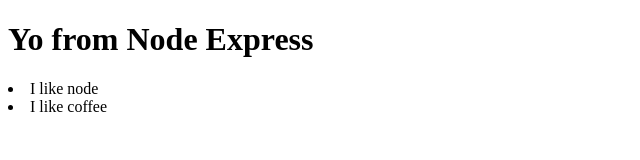
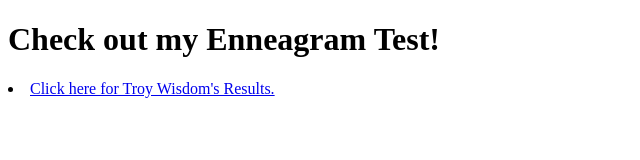
Before and after one commit to tgwisdom/devlab-mike, a website: page index.html in a window 1280 px wide. Shown: the whole page, without its empty margins (0-640 px from the left). Drawn offline with Linux system fonts and the light colour scheme.

Commit message:
modifed index.html to display link

```diff
--- a/hello-node.js
+++ b/hello-node.js
@@ -2,7 +2,7 @@
 const app = express()
 const path = require('node:path')
 
-console.log("hello from node");
+console.log("Node *waves* ");
 
 app.get('/', function (req, res) {  // middleware?
  // res.send('<h2>Hello World from Express<h2>')
--- a/index.html
+++ b/index.html
@@ -7,11 +7,11 @@
 <body>
 
 
-    <h1>Yo from Node Express
+    <h1>Check out my Enneagram Test! </h1>
 
-    </h1>
-    <li> I like node</li>
-    <li> I like coffee</li>
+    <li> <a href="https://enneagram.bz/en/6301a945-8b94-484a-a94c-4a595b796c53">
+       Click here for Troy Wisdom's Results.
+    </a> </li>
 
 </body>
 
```
Also changed, not shown: package.json (+6 -1 lines).
